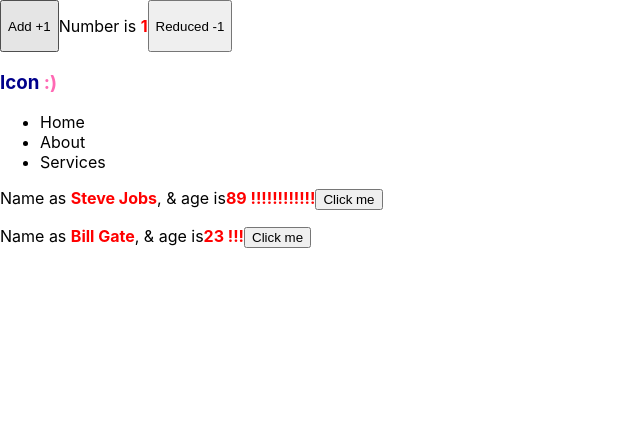
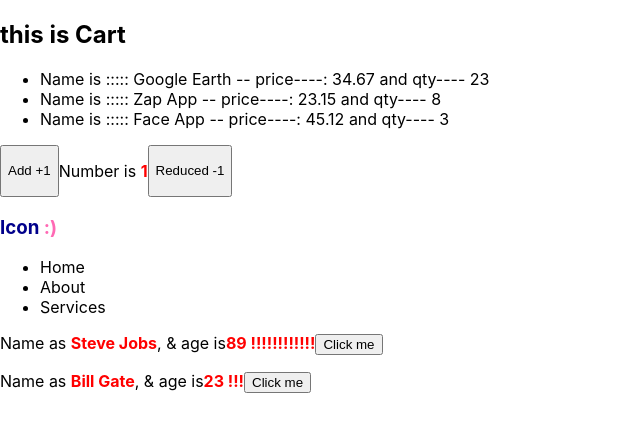
Before and after one commit to cjfo/reactutorial, a React (Create React App) app: page / in a window 1280 px wide. Shown: the top 432 px of the page, without its empty margins (0-640 px from the left). Built offline with nearby package versions, Linux system fonts and the light colour scheme.

Commit message:
list and fn_map

```diff
--- a/src/App.js
+++ b/src/App.js
@@ -4,17 +4,25 @@
 import Greeter from './Greeter';
 import Counter from './Counter';
 import MoodToggler from './MoodToggler';
+import Cart from './Cart';
+
+const items = [
+  { id: 2321, name: 'Google Earth', price: 34.67, qty: 23 },
+  { id: 23821, name: 'Zap App', price: 23.15, qty: 8 },
+  { id: 26321, name: 'Face App', price: 45.12, qty: 3 },
+];
 
 function App() {
   return (
-    <>
+    <div>
+      <Cart productItems={items} />
       <Counter step={1} />
       {/* <Counter step={2} /> */}
       <MoodToggler />
       <NavBar />
       <Greeter name='Steve Jobs' age={89} excitement={12} />
       <Greeter name='Bill Gate' excitement={3} />
-    </>
+    </div>
   );
 }
 
--- /dev/null
+++ b/src/Cart.js
@@ -0,0 +1,19 @@
+import React from 'react';
+import CartItem from './CartItem';
+
+function Cart({ productItems }) {
+  //console.log(productItems);
+
+  return (
+    <div>
+      <h2>this is Cart</h2>
+      <ul>
+        {productItems.map((i) => (
+          <CartItem key={i.id} productItem={i} />
+        ))}
+      </ul>
+    </div>
+  );
+}
+
+export default Cart;
--- /dev/null
+++ b/src/CartItem.js
@@ -0,0 +1,14 @@
+import React from 'react';
+
+function CartItem({ productItem }) {
+  return (
+    <div>
+      <li>
+        Name is ::::: {productItem.name} -- price----: {productItem.price} and
+        qty---- {productItem.qty}
+      </li>
+    </div>
+  );
+}
+
+export default CartItem;
```
